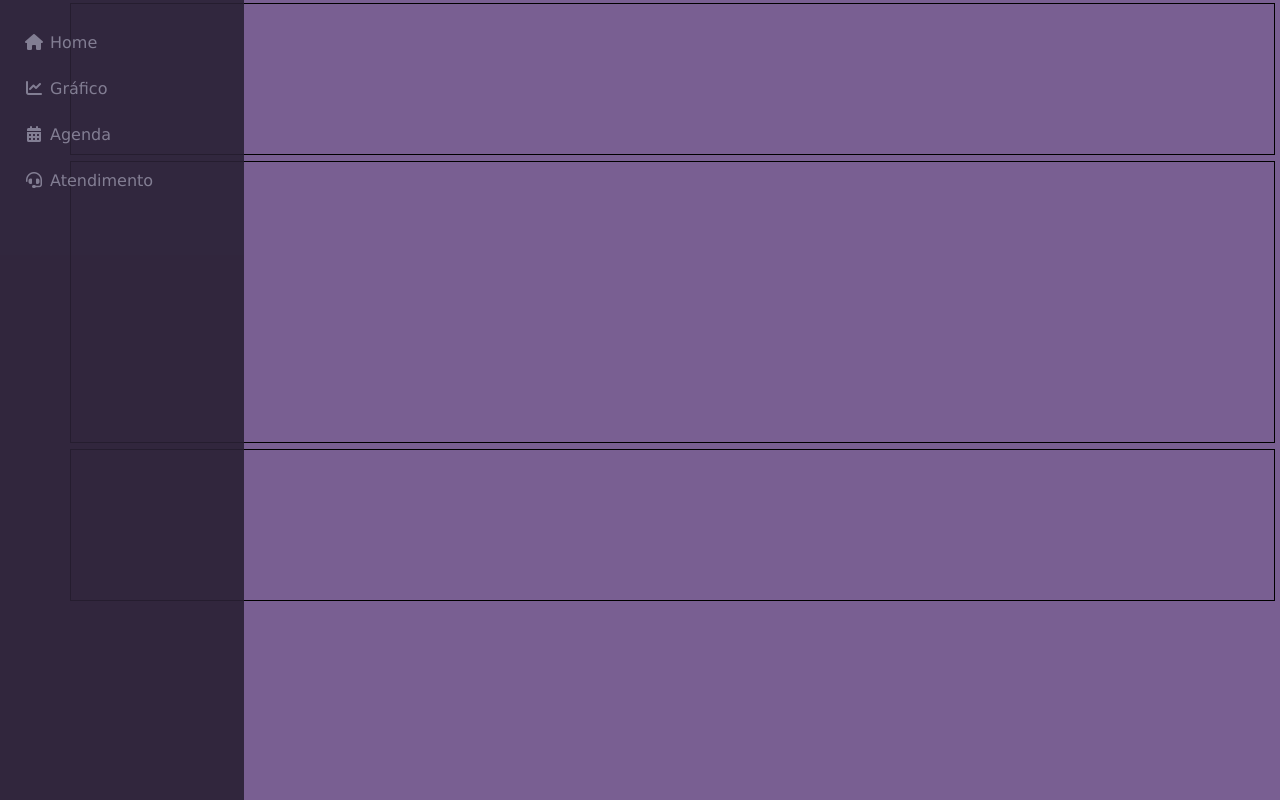
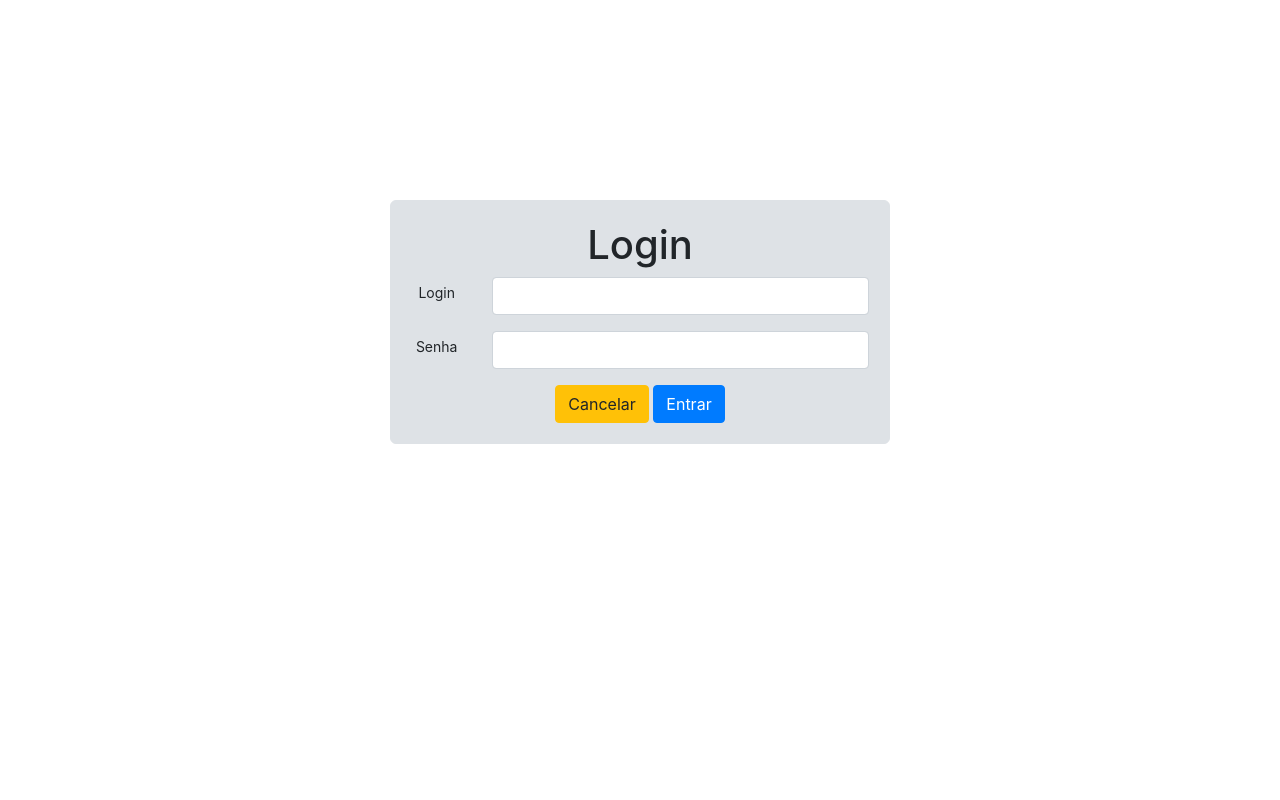
Before and after one commit to Fillipe2/ProjetoPW, a website: page index.html in a window 1280 px wide. Drawn offline with nearby package versions, Linux system fonts and the light colour scheme.

Commit message:
tela login

```diff
--- a/assets/css/style.css
+++ b/assets/css/style.css
@@ -1,100 +1,67 @@
-body {
-    background-color: #795f92;
-    margin: 0;
-    padding: 0;
-    border: 0;
-    font-size: 100%;
-    font: inherit;
-    vertical-align: baseline;
-    font-family: Verdana, Geneva, Tahoma, sans-serif;
+:root {
+    --bs-blue: #0d6efd;
+    --bs-indigo: #6610f2;
+    --bs-purple: #6f42c1;
+    --bs-pink: #d63384;
+    --bs-red: #dc3545;
+    --bs-orange: #fd7e14;
+    --bs-yellow: #ffc107;
+    --bs-green: #198754;
+    --bs-teal: #20c997;
+    --bs-cyan: #0dcaf0;
+    --bs-white: #fff;
+    --bs-gray: #6c757d;
+    --bs-gray-dark: #343a40;
+    --bs-primary: #0d6efd;
+    --bs-secondary: #6c757d;
+    --bs-success: #198754;
+    --bs-info: #0dcaf0;
+    --bs-warning: #ffc107;
+    --bs-danger: #dc3545;
+    --bs-light: #f8f9fa;
+    --bs-dark: #212529;
+    --bs-font-sans-serif: system-ui, -apple-system, "Segoe UI", Roboto, "Helvetica Neue", Arial, "Noto Sans", "Liberation Sans", sans-serif, "Apple Color Emoji", "Segoe UI Emoji", "Segoe UI Symbol", "Noto Color Emoji";
+    --bs-font-monospace: SFMono-Regular, Menlo, Monaco, Consolas, "Liberation Mono", "Courier New", monospace;
+    --bs-gradient: linear-gradient(180deg, rgba(255, 255, 255, 0.15), rgba(255, 255, 255, 0));
 }
 
-.navbar {
-    position: absolute;
-    height: 100vh;
-    background-color: #2a2135;
-    padding: 24px;
-    color: #848294;
-    box-sizing: border-box;
+body {
+    font: 1rem/1.5 var(--bs-font-sans-serif);
     display: flex;
     flex-direction: column;
-    transition-property: all;
-    transition-duration: 200ms;
-    transition-timing-function: ease-in-out;
+    justify-content: center;
+    align-items: center;
+    background-color: #adb5bd;
 }
 
-.navbar:hover {
-    padding-right: 200px;
-    opacity: 0.9;
+h1 {
+    margin: 30px;
 }
 
-.navbar a {
-    height: 36px;
-    display: flex;
-    align-items: center;
-    text-align: center;
-    margin-bottom: 10px;
+a {
+    color: var(--bs-blue);
 }
 
-.navbar a span {
-    position: absolute;
-    width: 100px;
-    left: -100px;
-    opacity: 0;
-    transition-property: all;
-    transition-duration: 200ms;
-    transition-timing-function: ease-out;
-    text-align: left;
+.border-5 {
+    width: 500px;
+    align-items: center;
+    background-color: #dee2e6;
+    border-radius: 6px;
+    margin: 200px;
 }
 
-.navbar:hover a span {
-    opacity: 1;
-    left: 0px;
-    margin-left: 50px;
+form {
+    margin: 20px;
 }
 
-.navbar a i {
-    width: 20px;
+button {
+    margin: 20px;
 }
 
-.navbar a:hover {
-    cursor: pointer;
-    color: white;
+input::-webkit-inner-spin-button {
+    -webkit-appearance: none;
 }
 
-.active {
-    color: white;
+.form-control {
+    width: 350px;
 }
-
-#container{
-    display: flex;
-    flex-direction: column;
-
-}
-
-#header{
-    display: flex;
-    flex-direction: column;
-    border: 1px solid black;
-    width: 94%;
-    height: 150px;
-    margin: 3px 70px;
-}
-
-#body1{
-    display: flex;
-    flex-direction: column;
-    border: 1px solid black;
-    width: 94%;
-    height: 280px;
-    margin: 3px 70px;
-}
-
-#body2{
-    display: flex;
-    flex-direction: column;
-    border: 1px solid black;
-    width: 94%;
-    height: 150px;
-    margin: 3px 70px;
-}
--- a/index.html
+++ b/index.html
@@ -6,42 +6,38 @@
     <meta name="viewport" content="width=device-width, initial-scale=1.0">
     <link rel="stylesheet" href="assets/css/style.css">
     <script src="assets/js/script.js"></script>
-    <!-- script dos icones do menu lateral -->
-    <script src="https://kit.fontawesome.com/7f335cf7b9.js" crossorigin="anonymous"></script>
+    <link rel="stylesheet" href="https://stackpath.bootstrapcdn.com/bootstrap/4.1.3/css/bootstrap.min.css" integrity="sha384-MCw98/SFnGE8fJT3GXwEOngsV7Zt27NXFoaoApmYm81iuXoPkFOJwJ8ERdknLPMO" crossorigin="anonymous">
+    <script src="https://code.jquery.com/jquery-3.3.1.slim.min.js" integrity="sha384-q8i/X+965DzO0rT7abK41JStQIAqVgRVzpbzo5smXKp4YfRvH+8abtTE1Pi6jizo" crossorigin="anonymous"></script>
+    <script src="https://cdnjs.cloudflare.com/ajax/libs/popper.js/1.14.3/umd/popper.min.js" integrity="sha384-ZMP7rVo3mIykV+2+9J3UJ46jBk0WLaUAdn689aCwoqbBJiSnjAK/l8WvCWPIPm49" crossorigin="anonymous"></script>
+    <script src="https://stackpath.bootstrapcdn.com/bootstrap/4.1.3/js/bootstrap.min.js" integrity="sha384-ChfqqxuZUCnJSK3+MXmPNIyE6ZbWh2IMqE241rYiqJxyMiZ6OW/JmZQ5stwEULTy" crossorigin="anonymous"></script>
     <title>Projeto PW</title>
 </head>
 <body>
-    <!-- menu lateral -->
-    <div id="container">
-        <nav class="navbar">
-            <a class="navbar-item">
-                <i class="fa fa-home"></i>
-                <span>Home</span>
-            </a>
-            <a class="navbar-item">
-                <i class="fa-solid fa-chart-line"></i>
-                <span>Gráfico</span>
-            </a>
-            <a class="navbar-item">
-                <i class="fa-sharp fa-solid fa-calendar-days"></i>
-                <span>Agenda</span>
-            </a>
-            <a class="navbar-item">
-                <i class="fa-solid fa-headset"></i>
-                <span>Atendimento</span>
-            </a>
-        </nav>
+    <!-- Tela de Login -->
+    <div class="border border-5">
+
+        <form class="text-center">
+            <h1>Login</h1>
+            <div class="row mb-3">
+                <label class="col-sm-2 col-form-label col-form-label-sm">Login</label>
+                <div class="col-sm-10">
+                    <input class="form-control"/>
+                </div>
+            </div>
+            <div class="row mb-3">
+                <label class="col-sm-2 col-form-label col-form-label-sm">Senha</label>
+                <div class="col-sm-10">
+                    <input type="password" class="form-control" id="floatingPassword">
+                </div>
+            </div>
+
+            <button type="button" class="btn btn-warning">Cancelar</button>
+            <button type="button" class="btn btn-primary">Entrar</button>
+
+
+        </form>
+    </div>
     <!-- corpo da tela     -->
-        <div id="header">
 
-        </div>
-        <div id="body1">
-
-        </div>
-        <div id="body2">
-
-        </div>
-
-    </div>
 </body>
 </html>
--- /dev/null
+++ b/package.json
@@ -0,0 +1,5 @@
+{
+  "dependencies": {
+    "bootstrap": "^5.2.2"
+  }
+}
```
Also changed, not shown: 1 other file.
